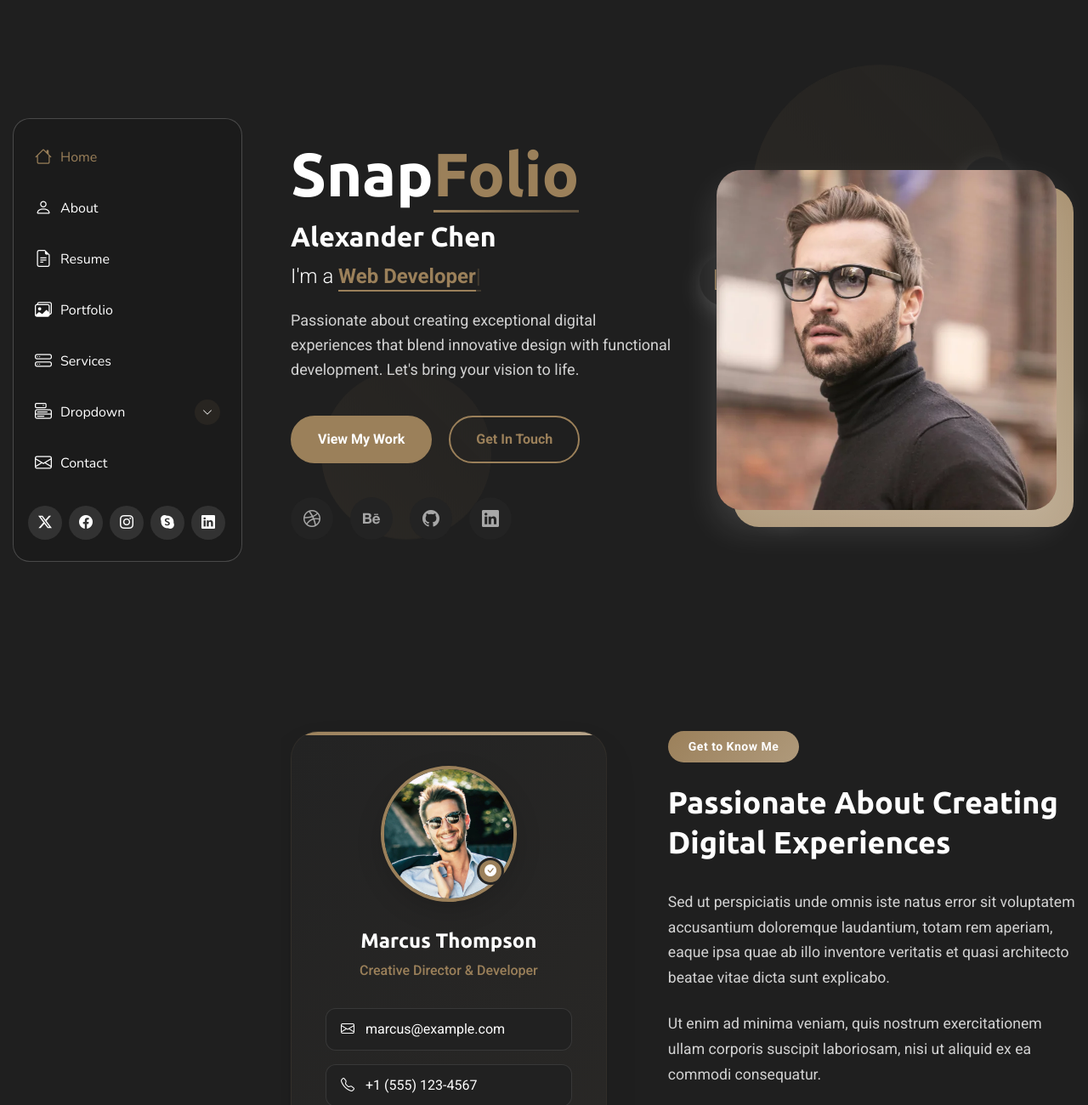
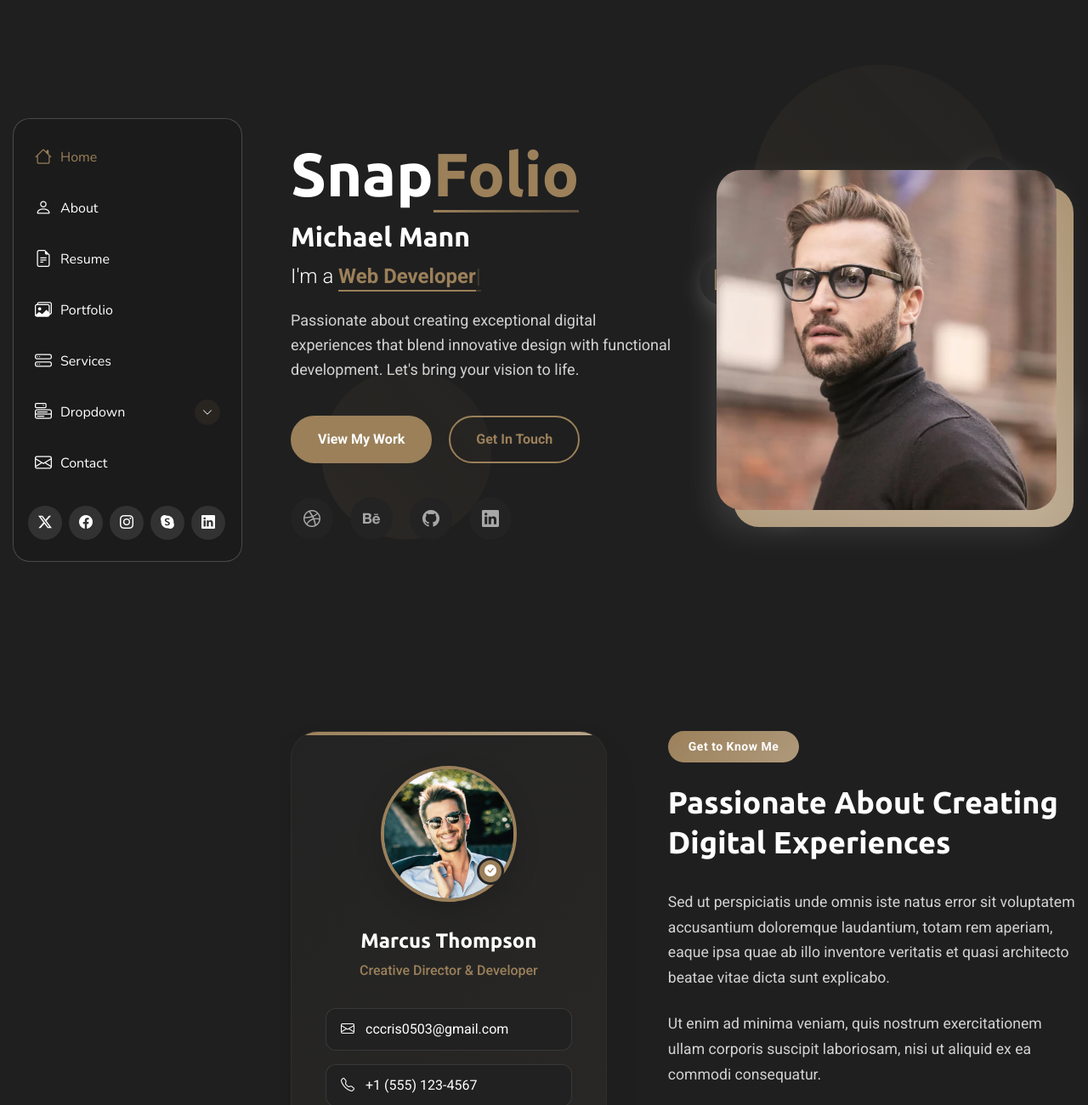
Before and after one commit to Zoesin/moko007-dpdns, a plain HTML site: page index.html in a window 1280 px wide. Shown: the top 1300 px of the page at 85% size. Drawn offline with nearby package versions, Linux system fonts and the light colour scheme.

Commit message:
name email

```diff
--- a/index.html
+++ b/index.html
@@ -100,7 +100,7 @@
             <div class="col-lg-6" data-aos="fade-right" data-aos-delay="100">
               <div class="hero-text">
                 <h1>Snap<span class="accent-text">Folio</span></h1>
-                <h2>Alexander Chen</h2>
+                <h2>Michael Mann</h2>
                 <p class="lead">I'm a <span class="typed" data-typed-items="UI/UX Designer, Web Developer, Brand Strategist, Creative Director"></span></p>
                 <p class="description">Passionate about creating exceptional digital experiences that blend innovative design with functional development. Let's bring your vision to life.</p>
 
@@ -163,7 +163,7 @@
                 <div class="contact-links">
                   <a href="mailto:marcus@example.com" class="contact-item">
                     <i class="bi bi-envelope"></i>
-                    marcus@example.com
+                    cccris0503@gmail.com
                   </a>
                   <a href="tel:+15551234567" class="contact-item">
                     <i class="bi bi-telephone"></i>
```
